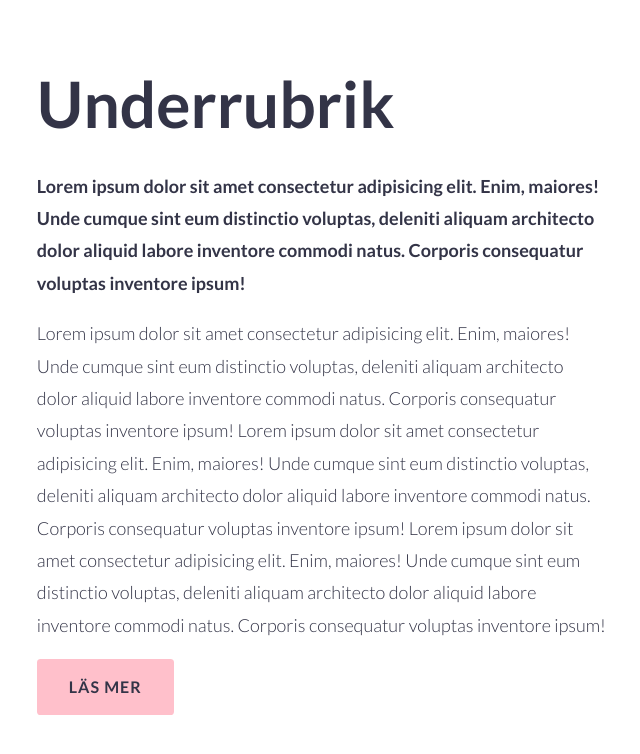
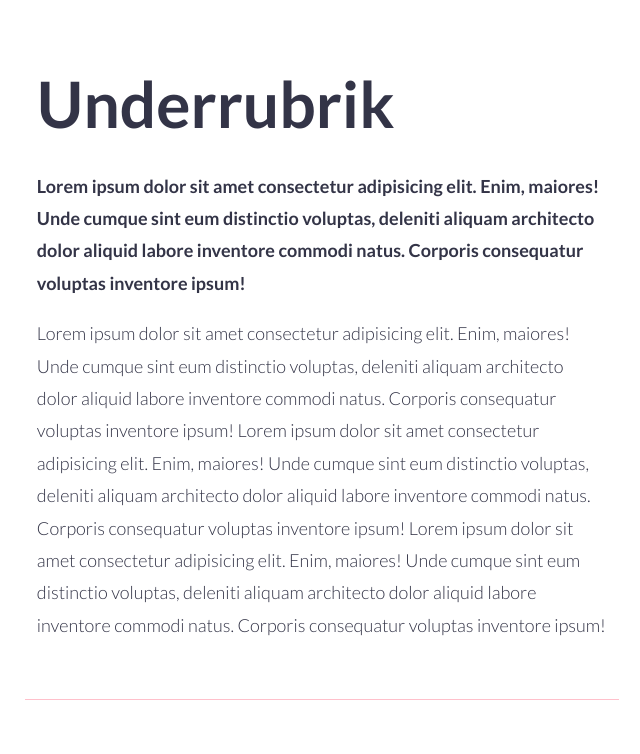
Before and after one commit to addkolon/SASS, a plain HTML site: page index.html in a window 1280 px wide. Shown: the part 1523-2277 px from the top of the page, without its empty margins (160-800 px from the left). Drawn offline with Linux system fonts and the light colour scheme.

Commit message:
please be added

```diff
--- a/index.html
+++ b/index.html
@@ -59,7 +59,6 @@
                                     Lorem ipsum dolor sit amet consectetur adipisicing elit. Enim, maiores! Unde cumque sint eum distinctio voluptas, deleniti aliquam architecto dolor aliquid labore inventore commodi natus. Corporis consequatur voluptas inventore ipsum! Lorem ipsum dolor sit amet consectetur adipisicing elit. Enim, maiores! Unde cumque sint eum distinctio voluptas, deleniti aliquam architecto dolor aliquid labore inventore commodi natus. Corporis consequatur voluptas inventore ipsum!
                                     Lorem ipsum dolor sit amet consectetur adipisicing elit. Enim, maiores! Unde cumque sint eum distinctio voluptas, deleniti aliquam architecto dolor aliquid labore inventore commodi natus. Corporis consequatur voluptas inventore ipsum!
                                 </p>
-                                <button class="secondary">Läs mer</button>
                             </div>
                         </div>
                     </article>
```
